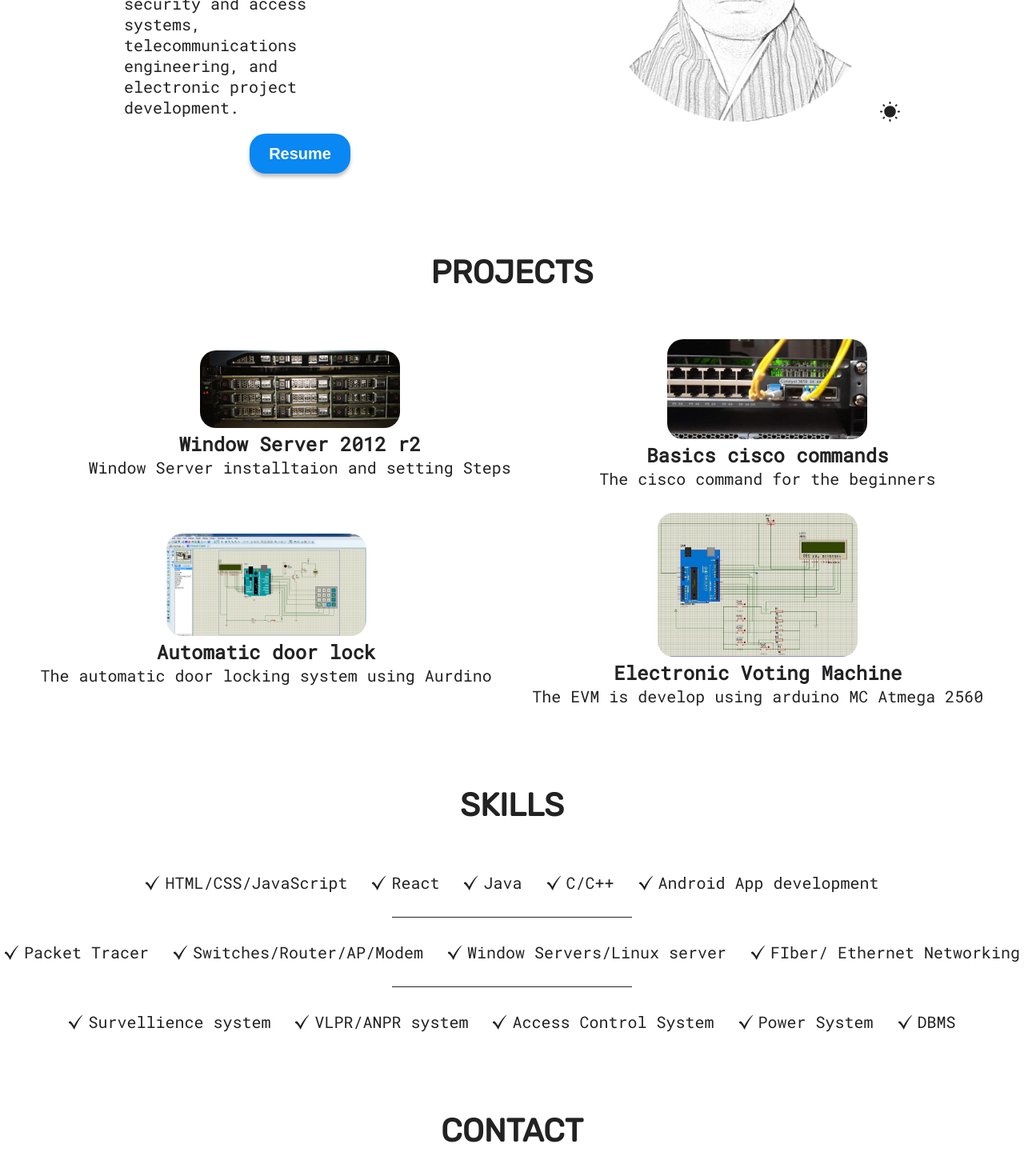
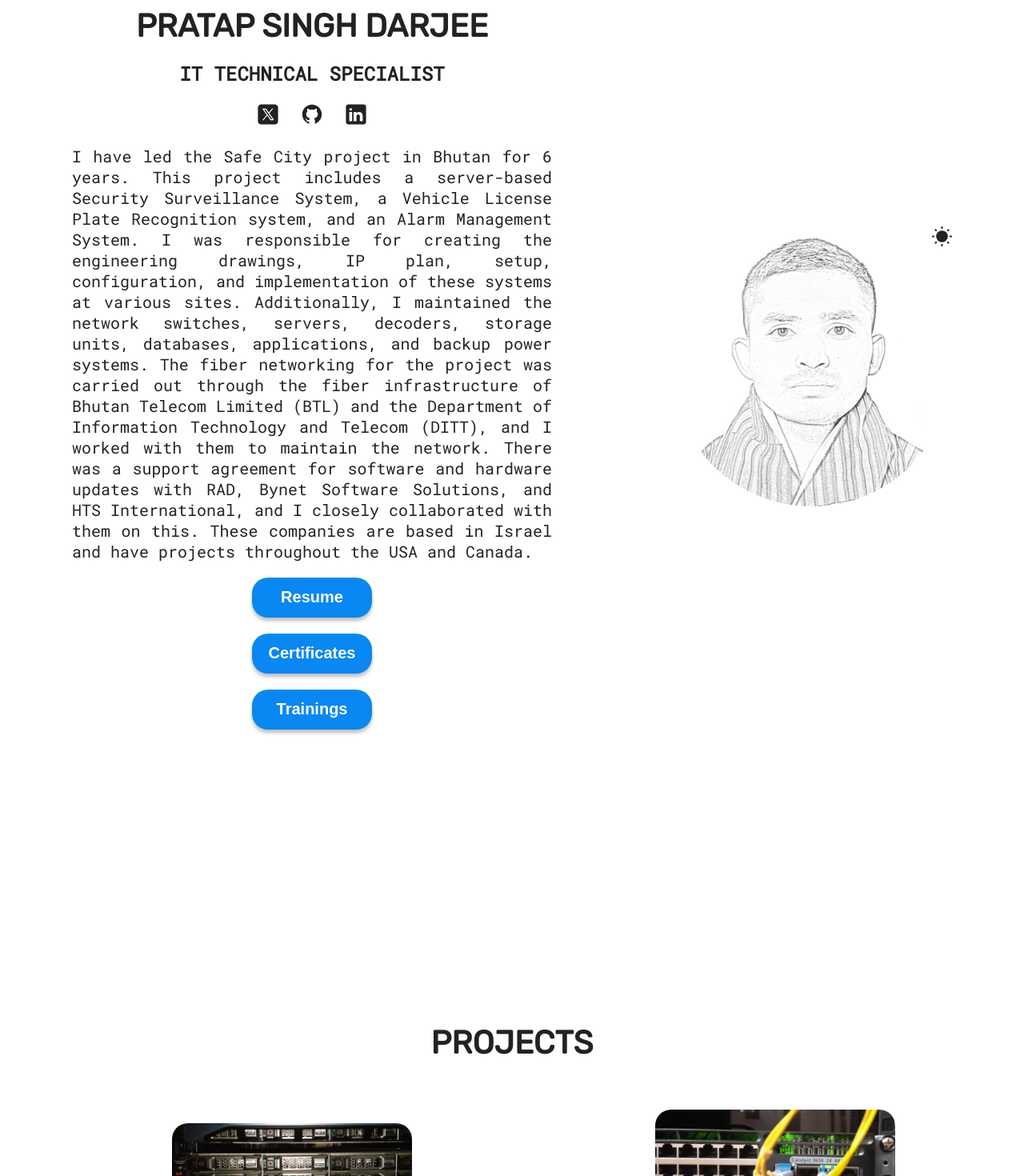
Before and after one commit to PratapSinghDarjee/Pratapsd_portfolio_website, a React (Vite) app: page / in a window 1280 px wide. Shown: the part 260-1730 px from the top of the page at 80% size. Built offline with nearby package versions, Linux system fonts and the light colour scheme.

Commit message:
Second edition
Adding contents

```diff
--- a/src/sections/Contact/ContactStyles.module.css
+++ b/src/sections/Contact/ContactStyles.module.css
@@ -42,7 +42,7 @@
     color: var(--btn-text-color);
     border: none;
     border-radius: 20px;
-    width: 126px;
+    width: 150px;
     height: 50px;
     font-size: 20px;
     font-weight: bold;
--- a/src/sections/Hero/Hero.jsx
+++ b/src/sections/Hero/Hero.jsx
@@ -10,8 +10,11 @@ import githubDark from '../../assets/github-dark.svg';
 import linkedinLight from '../../assets/linkedin-light.svg';
 import linkedinDark from '../../assets/linkedin-dark.svg';
 import CV from '../../assets/final-cv.pdf';
+import cert from '../../assets/Certificates.pdf';
+import train from '../../assets/Trainings.pdf';
 
 import { useTheme } from '../../common/ThemeContext';
+import { createElement } from 'react';
 
 function Hero() {
     const {theme, toggleTheme} = useTheme();
@@ -55,11 +58,31 @@ function Hero() {
                 </a>
             </span>
             <p className={styles.description}>
-            I have 6+ years of experience in data/network operations, security  and access systems, telecommunications engineering, and electronic project development.
+            I have led the Safe City project in Bhutan for 6 years. This project includes a server-based
+            Security Surveillance System, a Vehicle License Plate Recognition system, and an Alarm
+            Management System. I was responsible for creating the engineering drawings, IP plan, setup,
+            configuration, and implementation of these systems at various sites. Additionally, I maintained
+            the network switches, servers, decoders, storage units, databases, applications, and backup
+            power systems. The fiber networking for the project was carried out through the fiber
+            infrastructure of Bhutan Telecom Limited (BTL) and the Department of Information Technology
+            and Telecom (DITT), and I worked with them to maintain the network. There was a support
+            agreement for software and hardware updates with RAD, Bynet Software Solutions, and HTS International,
+            and I closely collaborated with them on this. These companies are based in Israel and have
+            projects throughout the USA and Canada.
             </p>
             <a href={CV} download>
                 <button className="hover">
                     Resume
+                </button>
+            </a>
+            <a href={cert} download>
+                <button className="hover">
+                    Certificates
+                </button>
+            </a>
+            <a href={train} download>
+                <button className="hover">
+                    Trainings
                 </button>
             </a>
         </div>
--- a/src/sections/Hero/HeroStyles.module.css
+++ b/src/sections/Hero/HeroStyles.module.css
@@ -1,9 +1,13 @@
 .container {
     display: flex;
-
-
+    flex-direction: column;
+    justify-content: center;
+    gap: 60px;
+    text-align: center;
+    height: 100dvh;
+    min-height: 180dvh;
     .hero {
-      max-width: 200px;
+      max-width: 250px;
     }
 
     span {
@@ -14,7 +18,7 @@
       a {
         margin: 0;
 
-        img {
+      img {
           width: 30px;
         }
       }
@@ -30,7 +34,7 @@
       color: var(--btn-text-color);
       border: none;
       border-radius: 20px;
-      width: 126px;
+      width: 150px;
       height: 50px;
       font-size: 20px;
       font-weight: bold;
@@ -53,7 +57,7 @@
   }
 
   .colorMode {
-    position :relative;
+    position :absolute;
     right: 0;
     width: 25px;
   }
@@ -63,10 +67,10 @@
   }
 
   .description {
-    max-width: 24ch;
-    text-justify: center;
-
-  }
+    max-width: 50ch;
+    align-self: center;
+    text-align: justify;
+    }
 
   .info {
     display: flex;
--- a/src/sections/Projects/ProjectsStyles.module.css
+++ b/src/sections/Projects/ProjectsStyles.module.css
@@ -4,7 +4,7 @@
     text-align: center;
 
     img {
-      max-width: 250px;
+      max-width: 300px;
       align-self: center;
       background-color: var(--project-card-bg);
       border-radius: 20px;
@@ -26,7 +26,7 @@
     display: flex;
     flex-direction: column;
     align-items: center;
-    gap: 30px;
+    gap: 60px;
   }
 
   @media (width >= 800px) {
--- a/src/sections/Skills/Skills.jsx
+++ b/src/sections/Skills/Skills.jsx
@@ -12,18 +12,22 @@ function Skills() {
     <section id="skills" className={styles.container}>
       <h1 className="sectionTitle">Skills</h1>
       <div className={styles.skillList}>
-        <SkillList src={checkMarkIcon} skill="HTML/CSS/JavaScript" />
+        <SkillList src={checkMarkIcon} skill="HTML / CSS / JavaScript" />
+        <SkillList src={checkMarkIcon} skill="C / C++" />
         <SkillList src={checkMarkIcon} skill="React" />
         <SkillList src={checkMarkIcon} skill="Java" />
-        <SkillList src={checkMarkIcon} skill="C/C++" />
+        <SkillList src={checkMarkIcon} skill="PHP" />
+        <SkillList src={checkMarkIcon} skill="Bootstrap / API" />
+        <SkillList src={checkMarkIcon} skill="Git" />
         <SkillList src={checkMarkIcon} skill="Android App development" />
       </div>
       <hr />
       <div className={styles.skillList}>
-        <SkillList src={checkMarkIcon} skill="Packet Tracer" />
-        <SkillList src={checkMarkIcon} skill="Switches/Router/AP/Modem" />
-        <SkillList src={checkMarkIcon} skill="Window Servers/Linux server" />
-        <SkillList src={checkMarkIcon} skill="FIber/ Ethernet Networking" />
+        <SkillList src={checkMarkIcon} skill="Packet Tracer / Meboxtreme / Putty" />
+        <SkillList src={checkMarkIcon} skill="Switches (Cisco, Juniper, Korenix, Hikvixion, JeoVision)" />
+        <SkillList src={checkMarkIcon} skill="Router/AP/Modem/Decoder" />
+        <SkillList src={checkMarkIcon} skill="Window Servers 2012 r2 and 2016 / Linux servers" />
+        <SkillList src={checkMarkIcon} skill="Fiber/ Ethernet Networking" />
       </div>
       <hr />
       <div className={styles.skillList}>
@@ -31,8 +35,10 @@ function Skills() {
         <SkillList src={checkMarkIcon} skill="VLPR/ANPR system" />
         <SkillList src={checkMarkIcon} skill="Access Control System" />
         <SkillList src={checkMarkIcon} skill="Power System" />
-        <SkillList src={checkMarkIcon} skill="DBMS" />
+        <SkillList src={checkMarkIcon} skill="Microsoft Access, Microsoft SQL " />
+        <SkillList src={checkMarkIcon} skill="MySQL, Oracle DB" />
       </div>
+      <hr />
     </section>
   );
 }
--- a/src/sections/Skills/SkillsStyles.module.css
+++ b/src/sections/Skills/SkillsStyles.module.css
@@ -20,12 +20,12 @@
     align-self: center;
     flex-wrap: wrap;
     row-gap: 40px;
-    max-width: 26ch;
+    max-width: 40ch;
   }
 
   hr {
-    width: 100px;
-    height: 1px;
+    width: 350px;
+    height: 5px;
     border: none;
     background-color: var(--text-color);
     margin: 30px auto;
```
Also changed, not shown: 2 other files (tests, documents, lock files or other folders).
